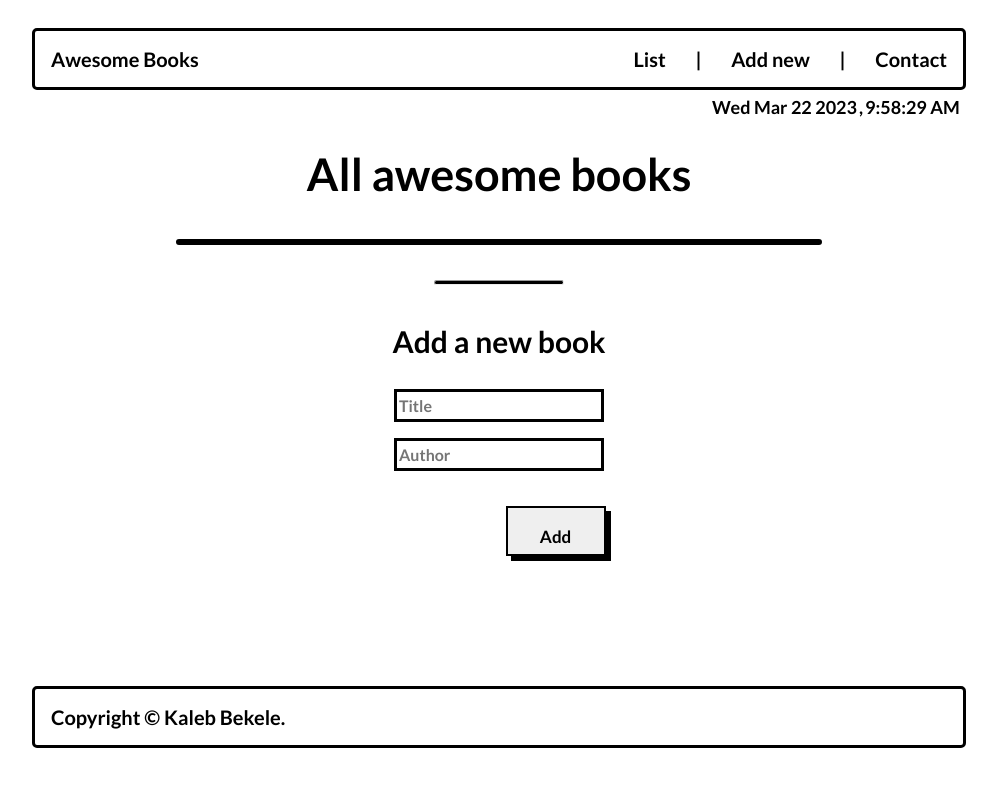
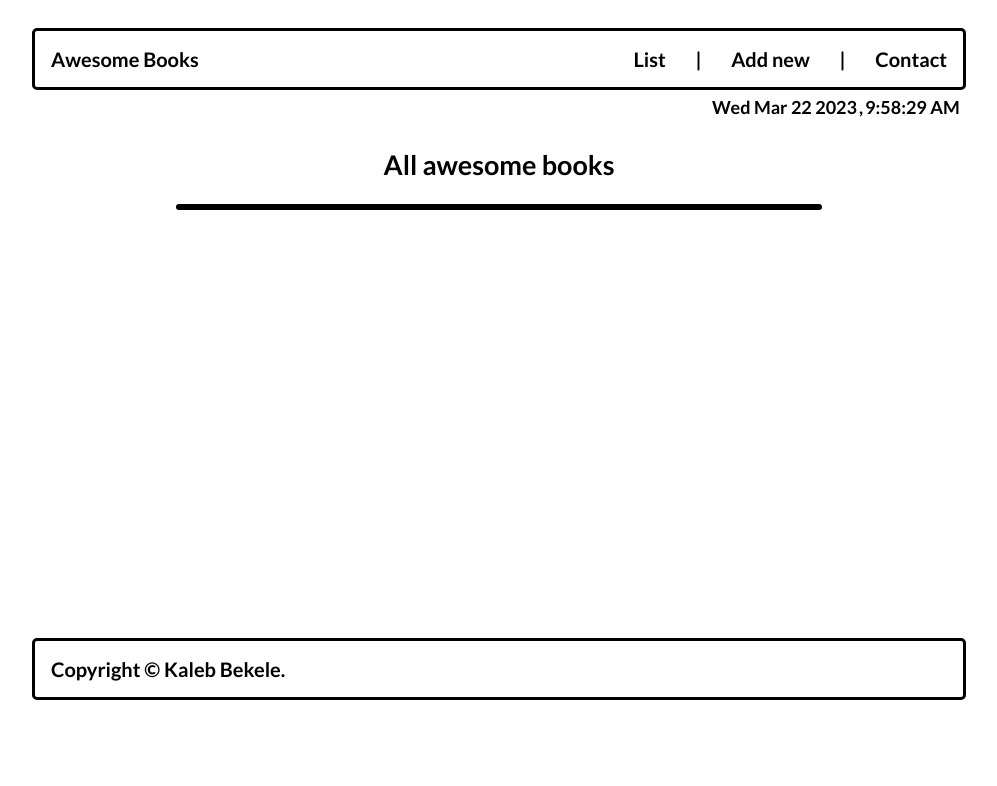
Before and after one commit to kalbek/Awesome-Books, a website: page index.html in a window 1280 px wide. Shown: the whole page, without its empty margins (141-1138 px from the left). Drawn offline with Linux system fonts and the light colour scheme.

Commit message:
finalize list add and contact page functionalities

```diff
--- a/index.html
+++ b/index.html
@@ -18,11 +18,11 @@
           <li id="title">Awesome Books</li>
         </div>
         <div class="menu">
-          <li><a href="./index.html">List</a> </li>
+          <li><a href="./index.html">List</a></li>
           |
-          <li><a href="./add.html">Add new</a> </li>
+          <li><a href="./add.html">Add new</a></li>
           |
-          <li><a href="./contact.html">Contact</a> </li>
+          <li><a href="./contact.html">Contact</a></li>
         </div>
       </ul>
       <div class="date" id="date">
@@ -31,11 +31,15 @@
         <div id="time"></div>
       </div>
     </nav>
-    <section class="books flex-column-centered">
-      <h1>All awesome books</h1>
-      <div class="book-list bordered"></div>
+    <section class="books flex-column-centered relative">
+      <div class="title">
+        <h1>All awesome books</h1>
+      </div>
+      <div class="list">
+        <div class="book-list bordered"></div>
+      </div>
       <br />
-      <form id="form" action="">
+      <form class="hidden" id="form" action="">
         <div class="title-input-group flex-column-centered">
           <hr />
           <p>Add a new book</p>
@@ -45,9 +49,9 @@
         <br />
         <button id="add-books"><p>Add</p></button>
       </form>
-    </section>
-    <section>
-      <div class="copyright">Copyright &copy; Kaleb Bekele.</div>
+      <section class="list-copyright">
+        <div class="copyright">Copyright &copy; Kaleb Bekele.</div>
+      </section>
     </section>
   </body>
   <script src="./script.js"></script>
--- a/style.css
+++ b/style.css
@@ -4,7 +4,8 @@ body {
   align-items: center;
 }
 
-nav ul, .copyright {
+nav ul,
+.copyright {
   list-style: none;
   display: flex;
   justify-content: space-between;
@@ -16,7 +17,7 @@ nav ul, .copyright {
   border-radius: 5px;
 }
 
-.copyright  {
+.copyright {
   left: 15%;
   bottom: 2%;
   margin-top: 14%;
@@ -59,6 +60,10 @@ nav ul li:hover {
   color: #476a8b;
 }
 
+nav {
+  margin-bottom: 1rem;
+}
+
 .title-input-group p {
   font-size: 30px;
   font-weight: 600;
@@ -66,7 +71,8 @@ nav ul li:hover {
 
 .book-title-authors,
 .removes p,
-#add-books p, .contact {
+#add-books p,
+.contact {
   font-size: 17px;
   font-weight: 600;
   padding-bottom: 1px;
@@ -182,3 +188,24 @@ form {
   box-shadow: 5px 5px;
   border: 2px solid black;
 }
+
+.list-copyright {
+  margin-top: -8rem;
+}
+
+.relative {
+  position: relative;
+}
+
+.list {
+  min-height: 51.5vh;
+}
+
+.absolute-bottom {
+  position: absolute;
+  bottom: 15%;
+}
+
+.title h1 {
+  font-size: 27px;
+}
```
Also changed, not shown: add.html (+12 -5 lines), contact.html (+17 -6 lines).
